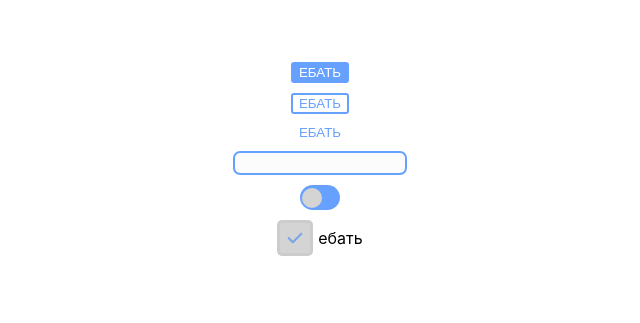
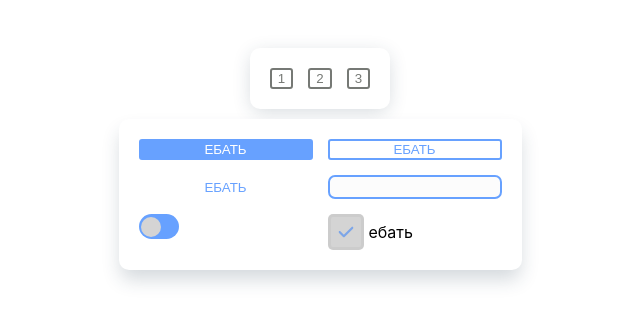
Before and after one commit to CDS-Solutions/UI, a React (Create React App) app: page / in a window 1280 px wide. Shown: the part 241-564 px from the top of the page, without its empty margins (320-960 px from the left). Built offline with nearby package versions, Linux system fonts and the light colour scheme; the HTML template or start-up script is replaced by a standard one.

Commit message:
add Grid component

```diff
--- a/src/App.tsx
+++ b/src/App.tsx
@@ -3,6 +3,7 @@ import styles from './App.module.css';
 import Button from './components/Button/Button';
 import CheckBox from './components/CheckBox/CheckBox';
 import ColorGroup from './components/ColorGroup/ColorGroup';
+import Grid from './components/Grid/Grid';
 import Input from './components/Input/Input';
 import Switch from './components/Switch/Switch';
 // import TransferList from './components/TransferList/TransferList';
@@ -11,6 +12,8 @@ function App() {
 
   const [disabled, setDisabled] = useState(true)
   const [buttonValue, setButtonValue] = useState<string>('ебать')
+  const [countColumns, setCountColumns] = useState<number>(2)
+
   // const secondArray  = ['первый элемент', 'ваыаыва','ываывацуауа']
   // const firstArray  = ['первый элемент', 'ваыаыва','ываывацуауа']
 
@@ -18,6 +21,31 @@ function App() {
   return (
     <div className={styles.container}>
 
+       <Grid tcolumns={3}>
+          <Button
+            disabled={disabled}
+            varianted="outlined"
+            onClick={()=> setCountColumns(1)}
+          >
+            1
+          </Button>
+          <Button
+            disabled={disabled}
+            varianted="outlined"
+            onClick={()=> setCountColumns(2)}
+          >
+            2
+          </Button>
+          <Button
+            disabled={disabled}
+            varianted="outlined"
+            onClick={()=> setCountColumns(3)}
+          >
+            3
+          </Button>
+       </Grid>
+
+      <Grid shadow='m' tcolumns={countColumns}>
         <ColorGroup color='#2679ff'>
 
   <Button
@@ -51,6 +79,9 @@ function App() {
   {/* <TransferList firstArray={firstArray} secondArray={secondArray}/> */}
   <CheckBox label={buttonValue} disabled={disabled}/>
         </ColorGroup>
+      </Grid>
+
+
 
 
     </div>
--- /dev/null
+++ b/src/components/Grid/Grid.tsx
@@ -0,0 +1,66 @@
+import React, { FC } from 'react'
+import styles from './grid.module.css'
+
+
+enum shadowEnum{
+    S = 's',
+    M  = 'm',
+    XL = 'xl'
+}
+
+type GridProps = {
+    color?: string,
+    width?:string
+    shadow?: shadowEnum | string,
+    children?: JSX.Element[] | JSX.Element
+    tcolumns?: number
+}
+
+
+const Grid:FC<GridProps> = ({color, shadow, width, tcolumns, children, ...rest }) => {
+
+
+    const shadowStyle = () =>{
+        switch (shadow) {
+            case shadowEnum.S:
+                return {
+                    boxShadow:'0px 4px 19px -2px rgba(34, 60, 80, 0.2)',
+                    backgroundColor: color,
+                    gridTemplateColumns: `repeat(${tcolumns}, 1fr)`
+                }
+            case shadowEnum.M:
+                return {
+                    boxShadow:'0px 11px 19px -2px rgba(34, 60, 80, 0.2)',
+                    backgroundColor: color,
+                    gridTemplateColumns: `repeat(${tcolumns}, 1fr)`
+                }
+            case shadowEnum.XL:
+                return {
+                    boxShadow:'0px 14px 19px -2px rgba(34, 60, 80, 0.2)',
+                    backgroundColor: color,
+                    gridTemplateColumns: `repeat(${tcolumns}, 1fr)`
+                }
+            default:
+                break;
+        }
+    }
+
+
+
+    return (
+        <div
+            style={{...shadowStyle(), width }}
+            className={styles.conteiner}
+            {...rest}
+        >
+            {children}
+        </div>
+    )
+}
+
+Grid.defaultProps = {
+    color: 'white',
+    shadow: shadowEnum.S
+}
+
+export default Grid
--- /dev/null
+++ b/src/components/Grid/grid.module.css
@@ -0,0 +1,9 @@
+.conteiner {
+    min-width: 100px;
+    min-height: 1px;
+    background-color: white;
+    border-radius: 10px;
+    display: grid;
+    padding: 20px 20px;
+    gap: 15px;
+}
```
Also changed, not shown: 2 other files (tests, documents, lock files or other folders). Lines whose indentation alone changed are shown as unchanged.
